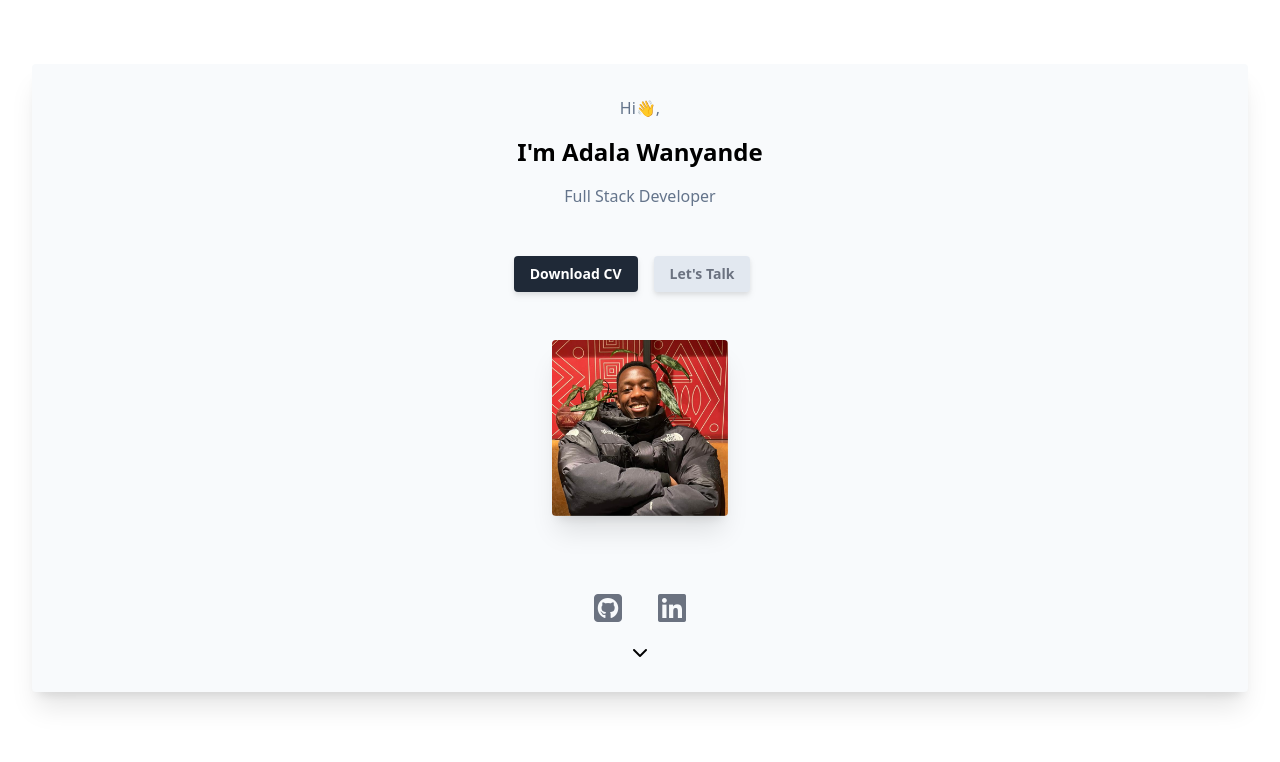
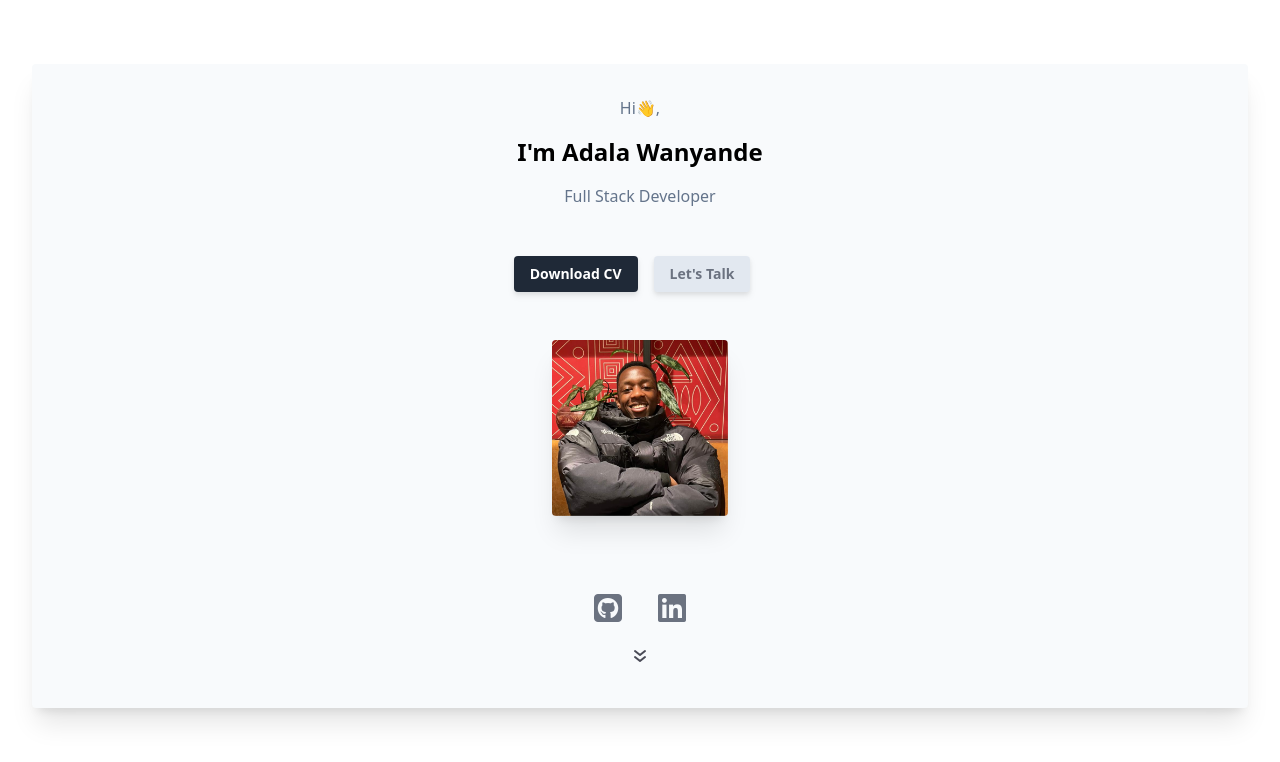
Before and after one commit to Adala-Wanyande/tech-portfolio--react, a React (Create React App) app: page / in a window 1280 px wide. Shown: the top 762 px of the page. Built offline with nearby package versions, Linux system fonts and the light colour scheme.

Commit message:
Double chevron added

```diff
--- a/src/components/header/Header.jsx
+++ b/src/components/header/Header.jsx
@@ -30,8 +30,11 @@ const Header = () => {
           </a>
         </div>
       </div>
-      <div className='flex justify-center hover:cursor-pointer'>
-        <i class="fa-solid fa-chevron-down"></i>
+      <div className='flex justify-center hover:cursor-pointer mt-4 h-8'>
+        <svg className='hover:w-8 hover:h-8 text-gray-400' width="24" height="24" viewBox="0 0 24 24" fill="none" xmlns="http://www.w3.org/2000/svg">
+          <path d="M17 13L12 17L7 13" stroke="#4A4B57" stroke-width="2" stroke-linecap="round" stroke-linejoin="round"/>
+          <path d="M17 7L12 11L7 7" stroke="#4A4B57" stroke-width="2" stroke-linecap="round" stroke-linejoin="round"/>
+        </svg>
       </div>
 
     </div>
```
